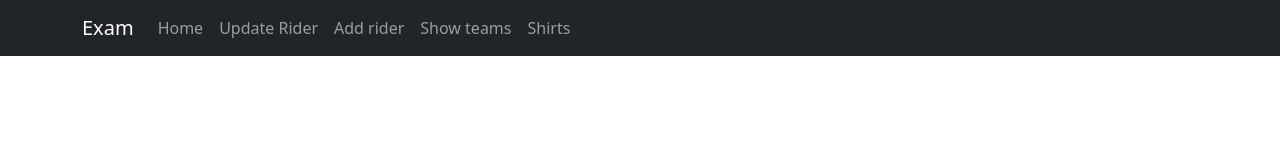
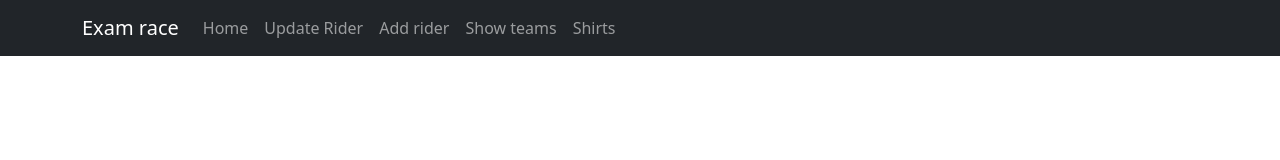
Before and after one commit to JonatanSegal/Exam-Frontend, a website with bundled scripts: page index.html in a window 1280 px wide. Built offline with nearby package versions, Linux system fonts and the light colour scheme.

Commit message:
Just some namings

```diff
--- a/index.html
+++ b/index.html
@@ -3,7 +3,7 @@
 <head>
     <meta charset="UTF-8">
     <meta name="viewport" content="width=device-width, initial-scale=1.0" />
-    <title>Exam</title>
+    <title>24H Exam</title>
     <link href="https://cdn.jsdelivr.net/npm/bootstrap@5.1.3/dist/css/bootstrap.min.css" rel="stylesheet"
           integrity="sha384-1BmE4kWBq78iYhFldvKuhfTAU6auU8tT94WrHftjDbrCEXSU1oBoqyl2QvZ6jIW3" crossorigin="anonymous">
     <script src="index.js" type="module"></script>
@@ -11,7 +11,7 @@
 <body>
 <nav class="navbar navbar-expand-lg navbar navbar-dark bg-dark">
     <div class="container-md">
-        <a class="navbar-brand" href="" data-navigo>Exam</a>
+        <a class="navbar-brand" href="" data-navigo>Exam race</a>
         <button class="navbar-toggler" type="button" data-bs-toggle="collapse" data-bs-target="#navbarNav"
                 aria-controls="navbarNav" aria-expanded="false" aria-label="Toggle navigation">
             <span class="navbar-toggler-icon"></span>
```
